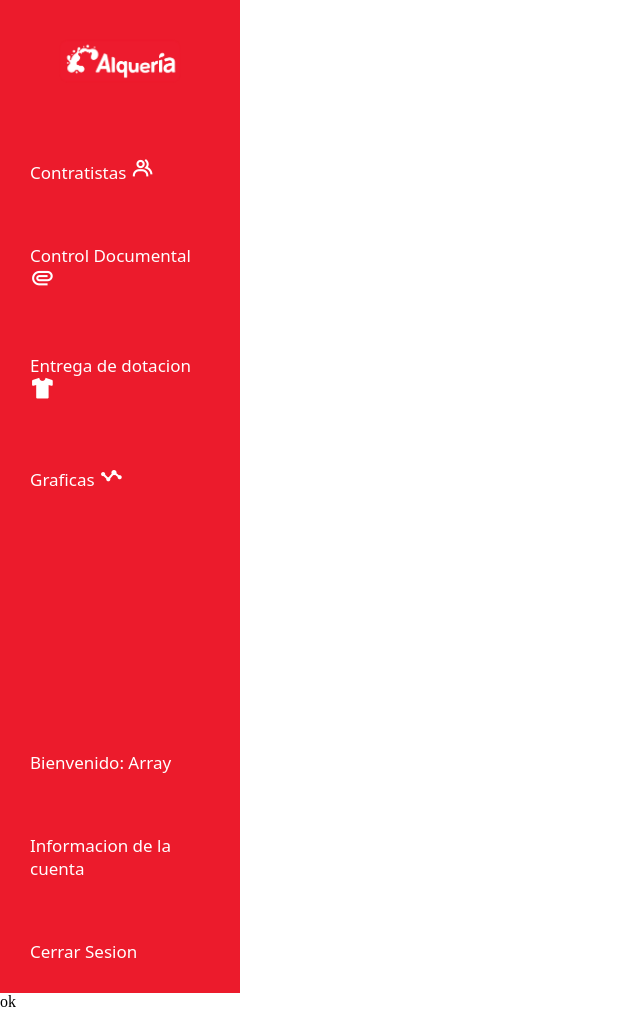
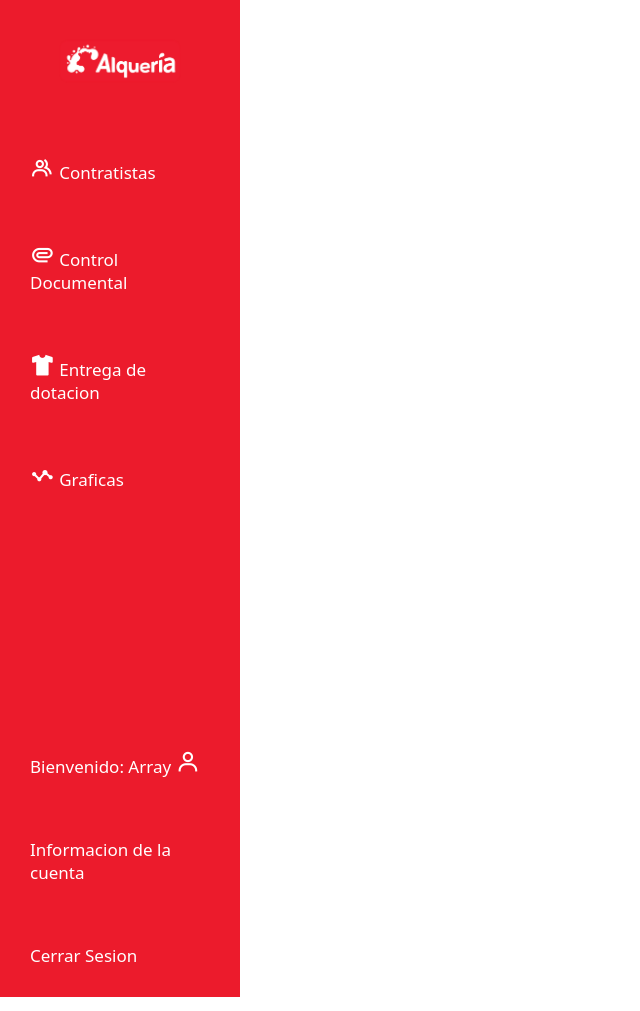
Before and after one commit to AndresFelipeLlamoza/Proyecto-Alqueria, a PHP site: page /dshb_control.php in a window 1280 px wide. Shown: the whole page, without its empty margins (0-640 px from the left). Run offline with PHP 8.4, Linux system fonts and the light colour scheme; the visitor is signed in with stand-in values (Sample User, id 1).

Commit message:
ultimos retoques

```diff
--- a/view/dshb_control.php
+++ b/view/dshb_control.php
@@ -1,10 +1,10 @@
 <?php
     date_default_timezone_set("America/Bogota");
     include ("../view/template/sidebar.php");
-    session_start();
-    if (isset($_SESSION["usuario"])){
-        echo "ok";
-    }
+    // session_start();
+    // if (isset($_SESSION["usuario"])){
+    //     echo "ok";
+    // }
 ?>
 
 <!DOCTYPE html>
--- a/view/template/sidebar.php
+++ b/view/template/sidebar.php
@@ -16,15 +16,15 @@ session_start();
     <div>
         <ul class="sideitems">
             <li><center><img class="sideimg" src="./img/logo.webp" alt=""></center></li>
-            <li class="link"><a href="#">Contratistas <i class='bx bx-group bx-sm'></i></a></li>
-            <li class="link"><a href="#">Control Documental <i class='bx bx-paperclip bx-sm'></i></a></li>
-            <li class="link"><a href="#">Entrega de dotacion <i class='bx bxs-t-shirt bx-sm'></i></a></li>
-            <li class="link"><a href="#">Graficas <i class='bx bx-stats bx-sm'></i></a></li>
+            <li class="link"><a href="#"><i class='bx bx-group bx-sm'></i>  Contratistas</a></li>
+            <li class="link"><a href="#"><i class='bx bx-paperclip bx-sm'></i>  Control Documental</a></li>
+            <li class="link"><a href="#"><i class='bx bxs-t-shirt bx-sm'></i>  Entrega de dotacion</a></li>
+            <li class="link"><a href="#"><i class='bx bx-stats bx-sm'></i>  Graficas</a></li>
         </ul>
     </div>
     <div>
         <ul class="sideitems">
-            <li class="link"><a href="#">Bienvenido: <?php echo $_SESSION["usuario"]?></a></li>
+            <li class="link"><a href="#">Bienvenido: <?php echo $_SESSION["usuario"]?> <i class='bx bx-user bx-sm'></i></a></li>
             <li class="link"><a href="#">Informacion de la cuenta</a></li>
             <li class="link"><a href="/proyectoalqueria/model/closesion.php">Cerrar Sesion</a></li>
         </ul>
```
